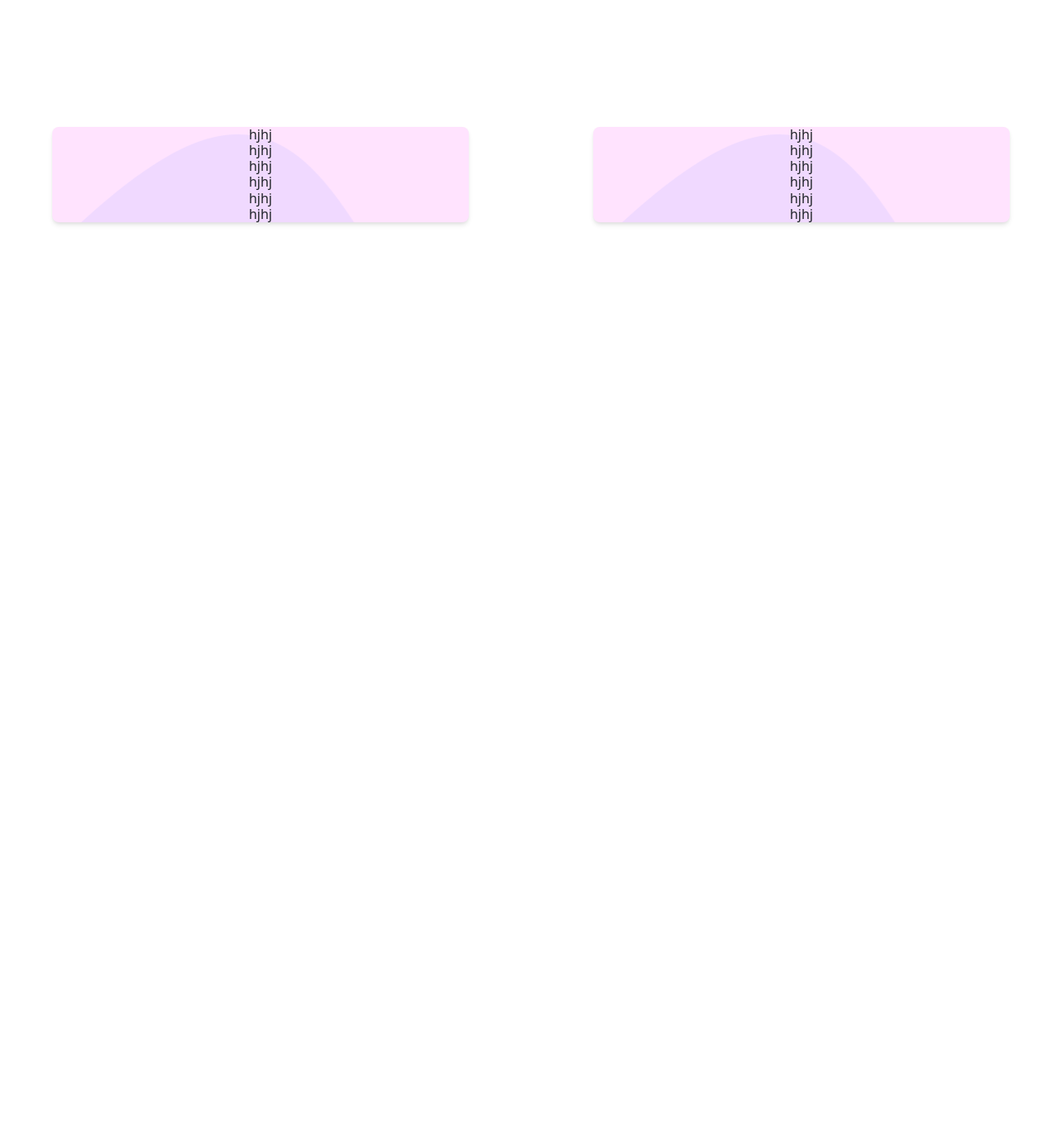
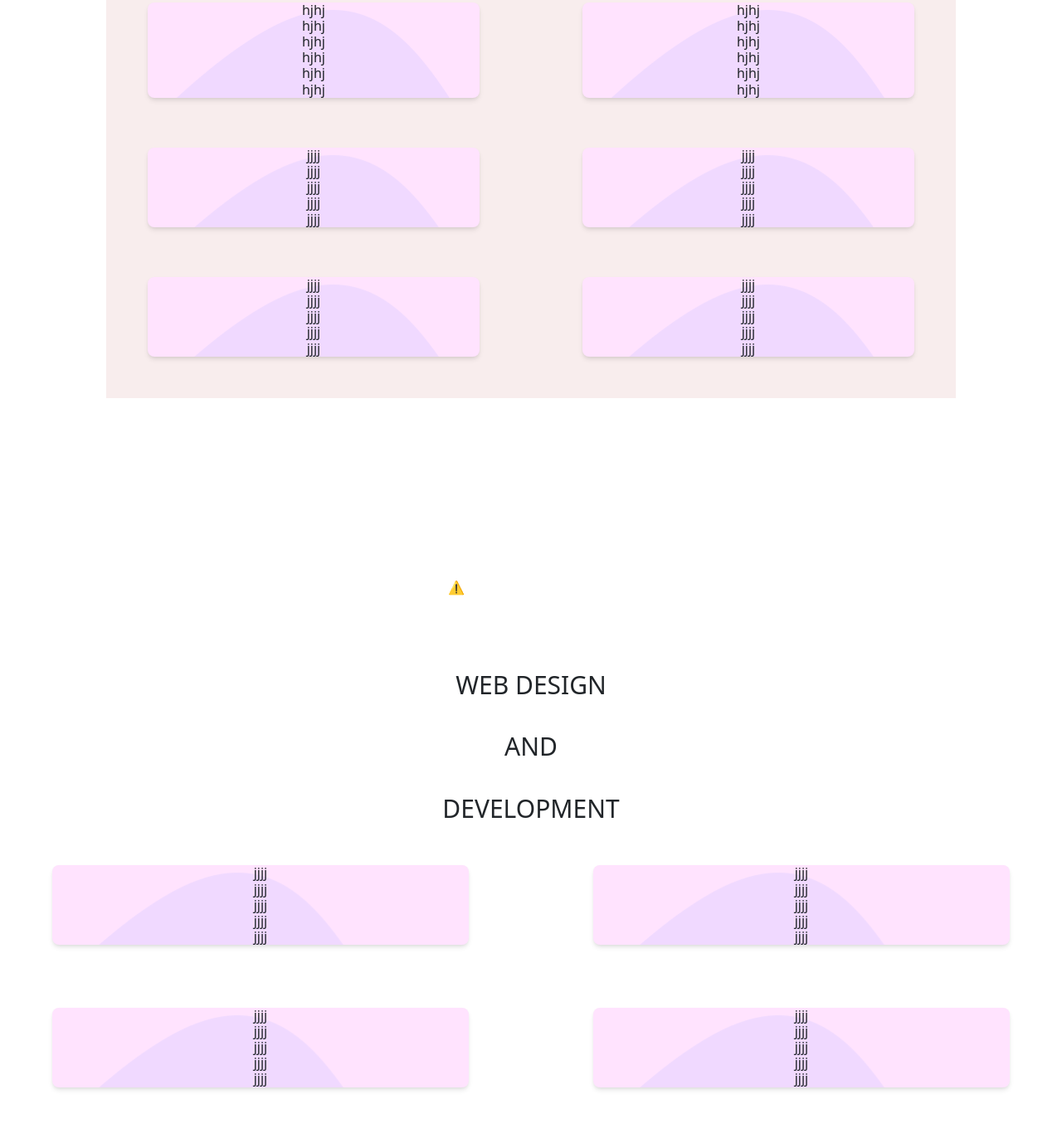
Before and after one commit to SANKALP1011/StaticPorftolioTemplate, a website: page html/project.html in a window 1280 px wide. Shown: the part 402-1780 px from the top of the page at 83% size. Before the commit the page ends 800 px from the top, so only its background shows below. Drawn offline with nearby package versions, Linux system fonts and the light colour scheme; no server answers.

Commit message:
Last section added for main page , code implementation done.

```diff
--- a/css/style.css
+++ b/css/style.css
@@ -79,6 +79,7 @@ lottie-player{
     margin: 0 auto;
 }
 .J{
+    padding: 0% 0% 3% 0%;
     text-align: center;
     font-size: 30PX;
 }
@@ -102,8 +103,12 @@ lottie-player{
     padding-top: 5%;
 }
 #WelcomeSection{
+    background-color: #F8EDED;
     margin: 10% 10% 10% 10%;
     text-align: center;
+}
+#app{
+    background-color: #F8EDED;
 }
 .LastSection{
     background-image: url("../Images/wave-2.png");
@@ -116,6 +121,20 @@ lottie-player{
     text-align: center;
     background-image: url("../Images/wave-2.png");
     background-color: #FFE3FE;
-    margin: 10% 10% 10% 10%;
+    margin: 2% 10% 10% 10%;
 
 }
+#other{
+    background-color: #F8EDED;
+    margin: 10% 10% 10% 10%;
+}
+#ConnectSection{
+    text-align: center;
+    margin: 10% 30% 10% 30%;
+}
+.SocialIcon{
+    padding-top: 10%;
+}
+.fab{
+    padding: 0% 2% 0% 2%;
+}
--- a/html/project.html
+++ b/html/project.html
@@ -18,7 +18,7 @@
         </div>
 
 
-    </section>
+
     <!-- <section id="MidOneView">
         <div class="MidOneView shadow-md rounded-lg h-18 z-30">
             <lottie-player src="https://assets5.lottiefiles.com/private_files/lf30_Twfrj1.json"  background="transparent" speed="1.5" style="width: 200px; height: 200px;" loop autoplay></lottie-player>
@@ -109,7 +109,138 @@
            </div>
        </div>
 
-    </section>
+       <div class="row">
+           <div class="col-lg-6">
+               <div class="appText shadow-md rounded-lg h-18">
+                   <h1>jjjj</h1>
+                   <h1>jjjj</h1>
+                   <h1>jjjj</h1>
+                   <h1>jjjj</h1>
+                   <h1>jjjj</h1>
+               </div>
+           </div>
+           <div class="col-lg-6">
+            <div class="appText shadow-md rounded-lg h-18">
+                <h1>jjjj</h1>
+                <h1>jjjj</h1>
+                <h1>jjjj</h1>
+                <h1>jjjj</h1>
+                <h1>jjjj</h1>
+            </div>
+        </div>
+       </div>
+       <div class="row">
+        <div class="col-lg-6">
+            <div class="appText shadow-md rounded-lg h-18">
+                <h1>jjjj</h1>
+                <h1>jjjj</h1>
+                <h1>jjjj</h1>
+                <h1>jjjj</h1>
+                <h1>jjjj</h1>
+            </div>
+        </div>
+        <div class="col-lg-6">
+         <div class="appText shadow-md rounded-lg h-18">
+             <h1>jjjj</h1>
+             <h1>jjjj</h1>
+             <h1>jjjj</h1>
+             <h1>jjjj</h1>
+             <h1>jjjj</h1>
+         </div>
+     </div>
+    </div>
+ </section>
+ </section>
+
+ <section id="WebProjects">
+    <lottie-player src="https://assets3.lottiefiles.com/packages/lf20_hntzYU.json"  background="transparent" speed="1.5" style="width: 200px; height: 200px;" loop autoplay></lottie-player>
+    <h1 class="J">WEB DESIGN</h1>
+    <h1 class="J">AND</h1>
+    <h1 class="J">DEVELOPMENT</h1>
+    <div class="row">
+        <div class="col-lg-6">
+            <div class="appText shadow-md rounded-lg h-18">
+                <h1>jjjj</h1>
+                <h1>jjjj</h1>
+                <h1>jjjj</h1>
+                <h1>jjjj</h1>
+                <h1>jjjj</h1>
+            </div>
+        </div>
+        <div class="col-lg-6">
+         <div class="appText shadow-md rounded-lg h-18">
+             <h1>jjjj</h1>
+             <h1>jjjj</h1>
+             <h1>jjjj</h1>
+             <h1>jjjj</h1>
+             <h1>jjjj</h1>
+         </div>
+     </div>
+    </div>
+    <div class="row">
+     <div class="col-lg-6">
+         <div class="appText shadow-md rounded-lg h-18">
+             <h1>jjjj</h1>
+             <h1>jjjj</h1>
+             <h1>jjjj</h1>
+             <h1>jjjj</h1>
+             <h1>jjjj</h1>
+         </div>
+     </div>
+     <div class="col-lg-6">
+      <div class="appText shadow-md rounded-lg h-18">
+          <h1>jjjj</h1>
+          <h1>jjjj</h1>
+          <h1>jjjj</h1>
+          <h1>jjjj</h1>
+          <h1>jjjj</h1>
+      </div>
+  </div>
+ </div>
+
+ </section>
+
+ <section id="other">
+
+            <lottie-player src="https://assets8.lottiefiles.com/packages/lf20_9lbddvut.json"  background="transparent" speed="1.5" style="width: 220px; height: 220px;" loop autoplay></lottie-player>
+            <h1 class="J">OTHER PROJECTS</h1>
+            <div class="row">
+                <div class="col-lg-6">
+                    <div class="appText shadow-md rounded-lg h-18">
+                        <h1>jjjj</h1>
+                        <h1>jjjj</h1>
+                        <h1>jjjj</h1>
+                        <h1>jjjj</h1>
+                        <h1>jjjj</h1>
+                    </div>
+                </div>
+                <div class="col-lg-6">
+                 <div class="appText shadow-md rounded-lg h-18">
+                     <h1>jjjj</h1>
+                     <h1>jjjj</h1>
+                     <h1>jjjj</h1>
+                     <h1>jjjj</h1>
+                     <h1>jjjj</h1>
+                 </div>
+             </div>
+            </div>
+ </section>
+
+ <section id="ConnectSection">
+    <h1 class="HeadingText">STAY CONNECTED</h1>
+    <br>
+    <p style="opacity: 0.5;">     Second year student at Vellore Institute of technology , Vellore , TamilNadu</p>
+    <h1></h1>
+    <h1>
+    </h1>
+    <div class="SocialIcon">
+        <a href="https://github.com/SANKALP1011"><i class="fab fa-github fa-2x"></i></a>
+        <a href=""><i class="fab fa-instagram fa-2x"></i></a>
+        <a href=""><i class="fab fa-linkedin fa-2x"></i></a>
+    </div>
+
+</section>
+<script src="https://kit.fontawesome.com/f4d4f77253.js" crossorigin="anonymous"></script>
 
 </body>
 </html>
```
Also changed, not shown: html/index.html (+16 -0 lines).
